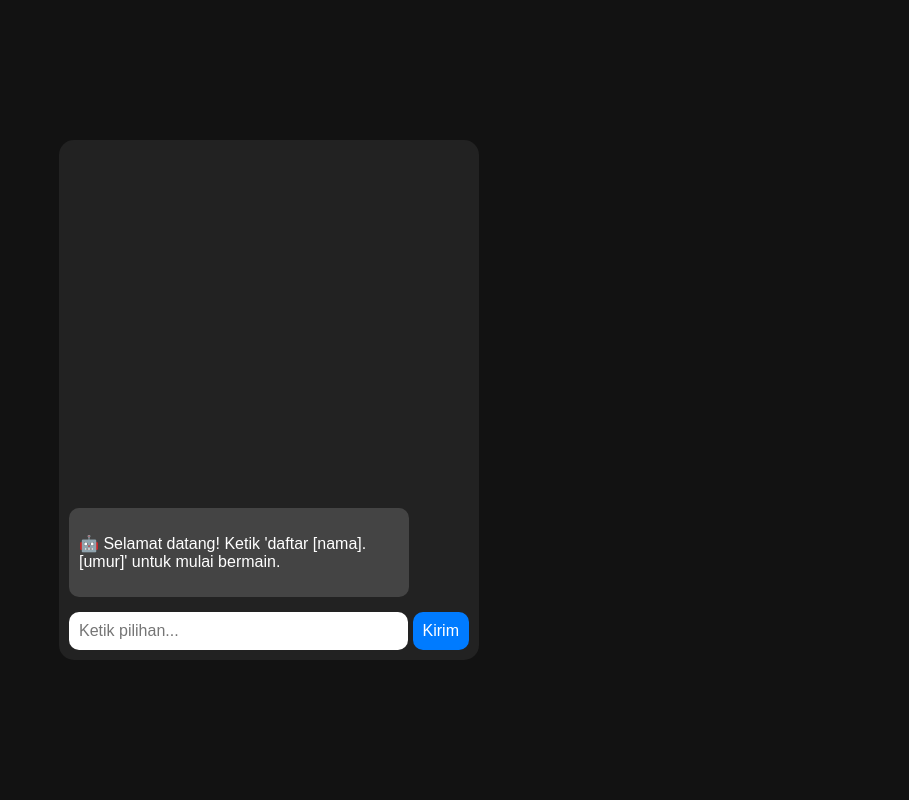
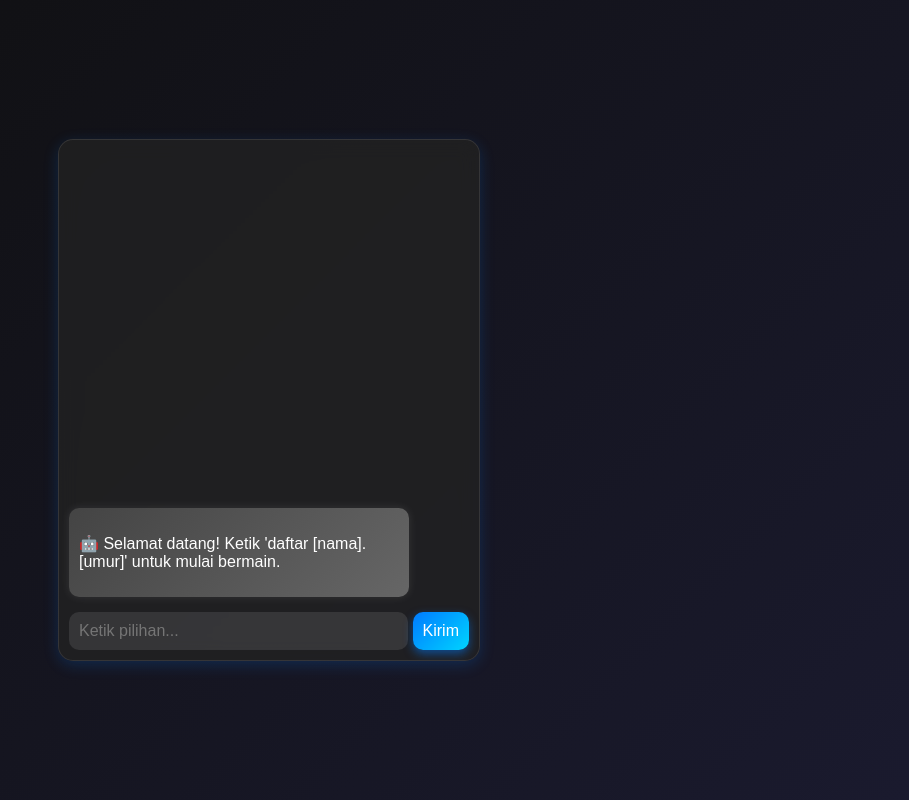
Before and after one commit to DaffTzy5912/GameRPG, a plain HTML site: page index.html in a window 1280 px wide. Shown: the whole page, without its empty margins (371-1280 px from the left). Drawn offline with Linux system fonts and the light colour scheme.

Commit message:
Update style.css

```diff
--- a/style.css
+++ b/style.css
@@ -1,6 +1,6 @@
 body {
   font-family: Arial, sans-serif;
-    background-color: #121212;
+  background: linear-gradient(135deg, #0f0f0f, #1a1a2e);
   color: white;
   display: flex;
   flex-direction: column;
@@ -14,12 +14,16 @@ body {
   width: 90%;
   max-width: 400px;
   height: 500px;
-    background: #222;
+  background: rgba(34, 34, 34, 0.8); /* Glassmorphism */
   border-radius: 15px;
   padding: 10px;
   overflow-y: auto;
   display: flex;
   flex-direction: column;
+  justify-content: flex-end;
+  backdrop-filter: blur(10px);
+  border: 1px solid rgba(255, 255, 255, 0.1);
+  box-shadow: 0 4px 15px rgba(0, 123, 255, 0.2);
 }
 
 .message {
@@ -29,26 +33,36 @@ body {
   max-width: 80%;
   display: flex;
   align-items: center;
-    animation: fadeIn 0.3s ease-in-out;
+  animation: popUp 0.3s ease-in-out;
 }
 
 .user-message {
-    background-color: #007bff;
+  background: linear-gradient(135deg, #007bff, #00d4ff);
   color: white;
   align-self: flex-end;
+  box-shadow: 0 0 10px rgba(0, 123, 255, 0.5);
 }
 
 .bot-message {
-    background-color: #444;
+  background: linear-gradient(135deg, #444, #666);
   color: white;
   align-self: flex-start;
+  box-shadow: 0 0 10px rgba(255, 255, 255, 0.1);
 }
 
-.chat-image {
-    width: 100px;
-    height: auto;
+@keyframes popUp {
+  from { opacity: 0; transform: translateY(10px); }
+  to { opacity: 1; transform: translateY(0); }
+}
+
+/* Scrollbar lebih ramping */
+.chat-container::-webkit-scrollbar {
+  width: 5px;
+}
+
+.chat-container::-webkit-scrollbar-thumb {
+  background: #007bff;
   border-radius: 10px;
-    margin-right: 10px;
 }
 
 .input-container {
@@ -62,32 +76,24 @@ input {
   border: none;
   border-radius: 10px;
   font-size: 16px;
+  background: rgba(255, 255, 255, 0.1);
+  color: white;
 }
 
 button {
   padding: 10px;
   border: none;
   border-radius: 10px;
-    background: #007bff;
+  background: linear-gradient(135deg, #007bff, #00d4ff);
   color: white;
   font-size: 16px;
   cursor: pointer;
   margin-left: 5px;
+  box-shadow: 0 4px 10px rgba(0, 123, 255, 0.5);
+  transition: all 0.3s ease-in-out;
 }
 
 button:hover {
-    background: #0056b3;
+  background: linear-gradient(135deg, #0056b3, #0096d6);
+  box-shadow: 0 6px 15px rgba(0, 123, 255, 0.7);
 }
-
-@keyframes fadeIn {
-    from { opacity: 0; transform: translateY(5px); }
-    to { opacity: 1; transform: translateY(0); }
-}
-
-.chat-container {
-    display: flex;
-    flex-direction: column;
-    justify-content: flex-end; /* 🛠️ Biar pesan baru muncul di bawah */
-    overflow-y: auto;
-    scroll-behavior: smooth; /* ✨ Efek scroll lebih halus */
-}
```
Lines whose indentation alone changed are shown as unchanged.
